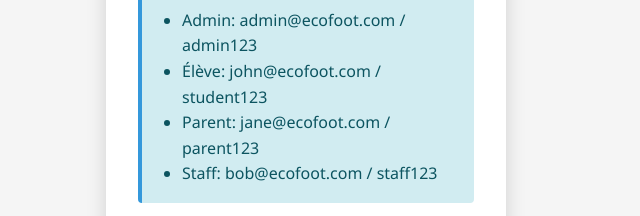
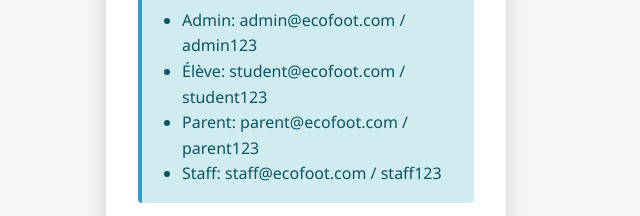
Before and after one commit to eliebanga0-debug/EcofootDidoBukavu, a plain HTML site: page login.html in a window 1280 px wide. Shown: the part 325-541 px from the top of the page, 334-974 px from the left. Drawn offline with Linux system fonts and the light colour scheme.

Commit message:
second files

```diff
--- a/login.html
+++ b/login.html
@@ -29,9 +29,9 @@
                 <strong>Identifiants de démonstration:</strong>
                 <ul style="margin-top: 0.5rem; padding-left: 1.5rem;">
                     <li>Admin: admin@ecofoot.com / admin123</li>
-                    <li>Élève: john@ecofoot.com / student123</li>
-                    <li>Parent: jane@ecofoot.com / parent123</li>
-                    <li>Staff: bob@ecofoot.com / staff123</li>
+                    <li>Élève: student@ecofoot.com / student123</li>
+                    <li>Parent: parent@ecofoot.com / parent123</li>
+                    <li>Staff: staff@ecofoot.com / staff123</li>
                 </ul>
             </div>
 
@@ -71,9 +71,9 @@
         function initializeDemoUsers() {
             const demoUsers = [
                 { email: 'admin@ecofoot.com', password: 'admin123', fullName: 'Admin User', role: 'admin' },
-                { email: 'john@ecofoot.com', password: 'student123', fullName: 'John Doe', role: 'student', position: 'forward' },
-                { email: 'jane@ecofoot.com', password: 'parent123', fullName: 'Jane Doe', role: 'parent', childName: 'John Doe' },
-                { email: 'bob@ecofoot.com', password: 'staff123', fullName: 'Bob Smith', role: 'staff', department: 'coaching' }
+                { email: 'student@ecofoot.com', password: 'student123', fullName: 'Student Doe', role: 'student', position: 'forward' },
+                { email: 'parent@ecofoot.com', password: 'parent123', fullName: 'Parent Doe', role: 'parent', childName: 'Student Doe' },
+                { email: 'staff@ecofoot.com', password: 'staff123', fullName: 'Staff Member', role: 'staff', department: 'coaching' }
             ];
 
             if (app.users.length === 0) {
```
Also changed, not shown: index.html (+9 -5 lines).
